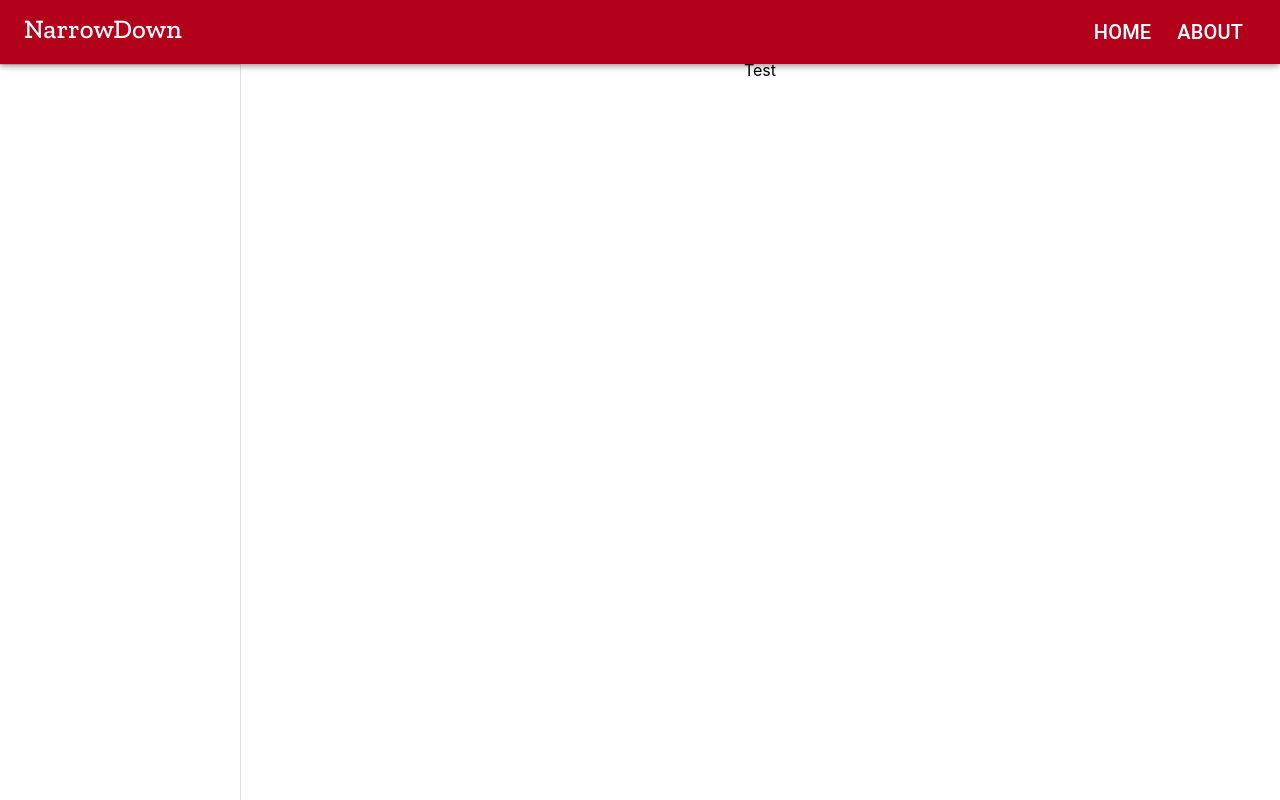
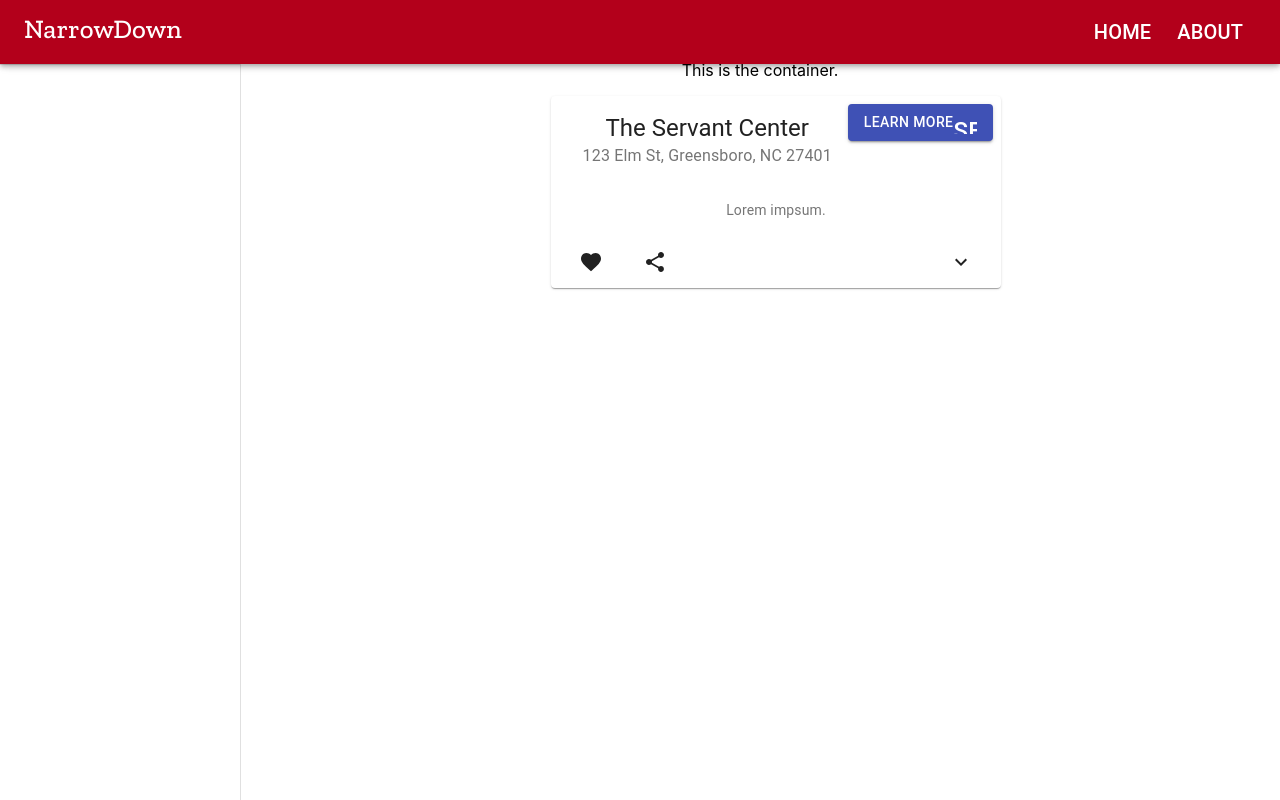
Before and after one commit to tehroot/codelinq6.0, a React (Create React App) app in the folder frontend/: page / in a window 1280 px wide. Built offline with nearby package versions, Linux system fonts and the light colour scheme.

Commit message:
view not working

```diff
--- a/frontend/src/search/Results/ResultCard.js
+++ b/frontend/src/search/Results/ResultCard.js
@@ -1,10 +1,117 @@
 import React from 'react';
+import { makeStyles } from '@material-ui/core/styles';
+import clsx from 'clsx';
+import Card from '@material-ui/core/Card';
+import CardHeader from '@material-ui/core/CardHeader';
+import CardMedia from '@material-ui/core/CardMedia';
+import CardContent from '@material-ui/core/CardContent';
+import CardActions from '@material-ui/core/CardActions';
+import Collapse from '@material-ui/core/Collapse';
+import Avatar from '@material-ui/core/Avatar';
+import Button from '@material-ui/core/Button';
+import Typography from '@material-ui/core/Typography';
+import { red } from '@material-ui/core/colors';
+import FavoriteIcon from '@material-ui/icons/Favorite';
+import ShareIcon from '@material-ui/icons/Share';
+import ExpandMoreIcon from '@material-ui/icons/ExpandMore';
+import MoreVertIcon from '@material-ui/icons/MoreVert';
+import Icon from '@material-ui/core/Icon';
+import OpenInNewIcon from '@material-ui/icons/OpenInNew';
 
-function ResultCard() {
+const useStyles = makeStyles(theme => ({
+  card: {
+	width: "100%",
+	minWidth: "100%",
+	margin: "1em",
+  },
+  expand: {
+    transform: 'rotate(0deg)',
+    marginLeft: 'auto',
+    transition: theme.transitions.create('transform', {
+      duration: theme.transitions.duration.shortest,
+    }),
+  },
+  expandOpen: {
+    transform: 'rotate(180deg)',
+  },
+  avatar: {
+    backgroundColor: red[500],
+  },
+}));
 
-	return(
-		<div>Test</div>
-	);
+export default function ResultCard(props) {
+  const classes = useStyles();
+  const {title, addressline, shortdesc} = props;
+  const [expanded, setExpanded] = React.useState(false);
+
+  const handleExpandClick = () => {
+    setExpanded(!expanded);
+  };
+
+  return (
+    <Card className={classes.card}>
+      <CardHeader
+        action={
+			// call to action button
+		<Button variant="contained" color="primary" className={classes.button}>
+			Learn More
+			{/* This Button uses a Font Icon, see the installation instructions in the docs. */}
+			<Icon className={classes.OpenInNewIcon}>send</Icon>
+		</Button>
+        }
+        title = {title}
+        subheader = {addressline}
+      />
+      <CardContent>
+        <Typography variant="body2" color="textSecondary" component="p">
+			{shortdesc}
+        </Typography>
+      </CardContent>
+      <CardActions disableSpacing>
+        <Button aria-label="add to favorites">
+          <FavoriteIcon />
+        </Button>
+        <Button aria-label="share">
+          <ShareIcon />
+        </Button>
+        <Button
+          className={clsx(classes.expand, {
+            [classes.expandOpen]: expanded,
+          })}
+          onClick={handleExpandClick}
+          aria-expanded={expanded}
+          aria-label="show more"
+        >
+          <ExpandMoreIcon />
+        </Button>
+      </CardActions>
+      <Collapse in={expanded} timeout="auto" unmountOnExit>
+        <CardContent>
+          <Typography paragraph>Method:</Typography>
+          <Typography paragraph>
+            Heat 1/2 cup of the broth in a pot until simmering, add saffron and set aside for 10
+            minutes.
+          </Typography>
+          <Typography paragraph>
+            Heat oil in a (14- to 16-inch) paella pan or a large, deep skillet over medium-high
+            heat. Add chicken, shrimp and chorizo, and cook, stirring occasionally until lightly
+            browned, 6 to 8 minutes. Transfer shrimp to a large plate and set aside, leaving chicken
+            and chorizo in the pan. Add pimentón, bay leaves, garlic, tomatoes, onion, salt and
+            pepper, and cook, stirring often until thickened and fragrant, about 10 minutes. Add
+            saffron broth and remaining 4 1/2 cups chicken broth; bring to a boil.
+          </Typography>
+          <Typography paragraph>
+            Add rice and stir very gently to distribute. Top with artichokes and peppers, and cook
+            without stirring, until most of the liquid is absorbed, 15 to 18 minutes. Reduce heat to
+            medium-low, add reserved shrimp and mussels, tucking them down into the rice, and cook
+            again without stirring, until mussels have opened and rice is just tender, 5 to 7
+            minutes more. (Discard any mussels that don’t open.)
+          </Typography>
+          <Typography>
+            Set aside off of the heat to let rest for 10 minutes, and then serve.
+          </Typography>
+        </CardContent>
+      </Collapse>
+    </Card>
+  );
 }
-
-export default ResultCard;
--- a/frontend/src/search/Results/index.js
+++ b/frontend/src/search/Results/index.js
@@ -5,7 +5,11 @@
 function Results() {
 
 	return(
-		<div>Test</div>
+		<div>
+			This is the container.
+			<ResultCard title="The Servant Center" addressline="123 Elm St, Greensboro, NC 27401"
+				shortdesc="Lorem impsum." />
+		</div>
 	);
 }
 
```
